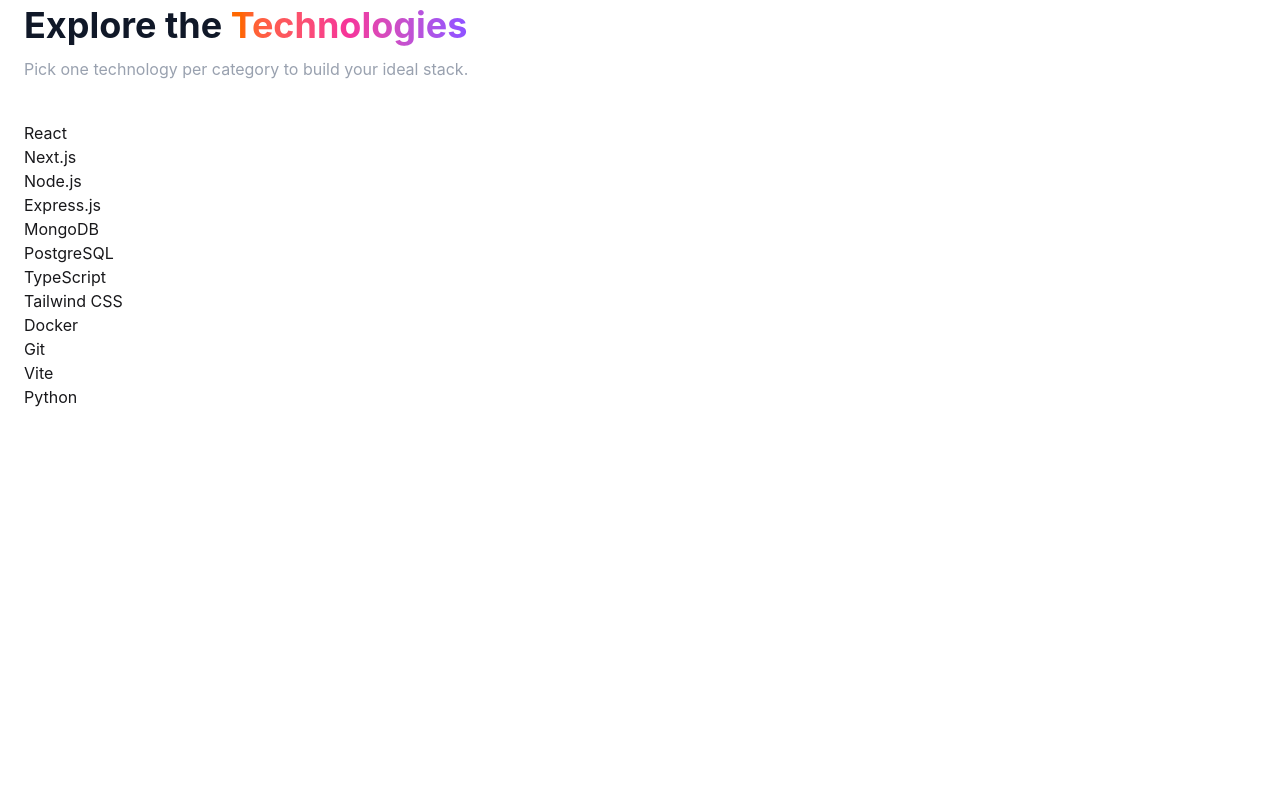
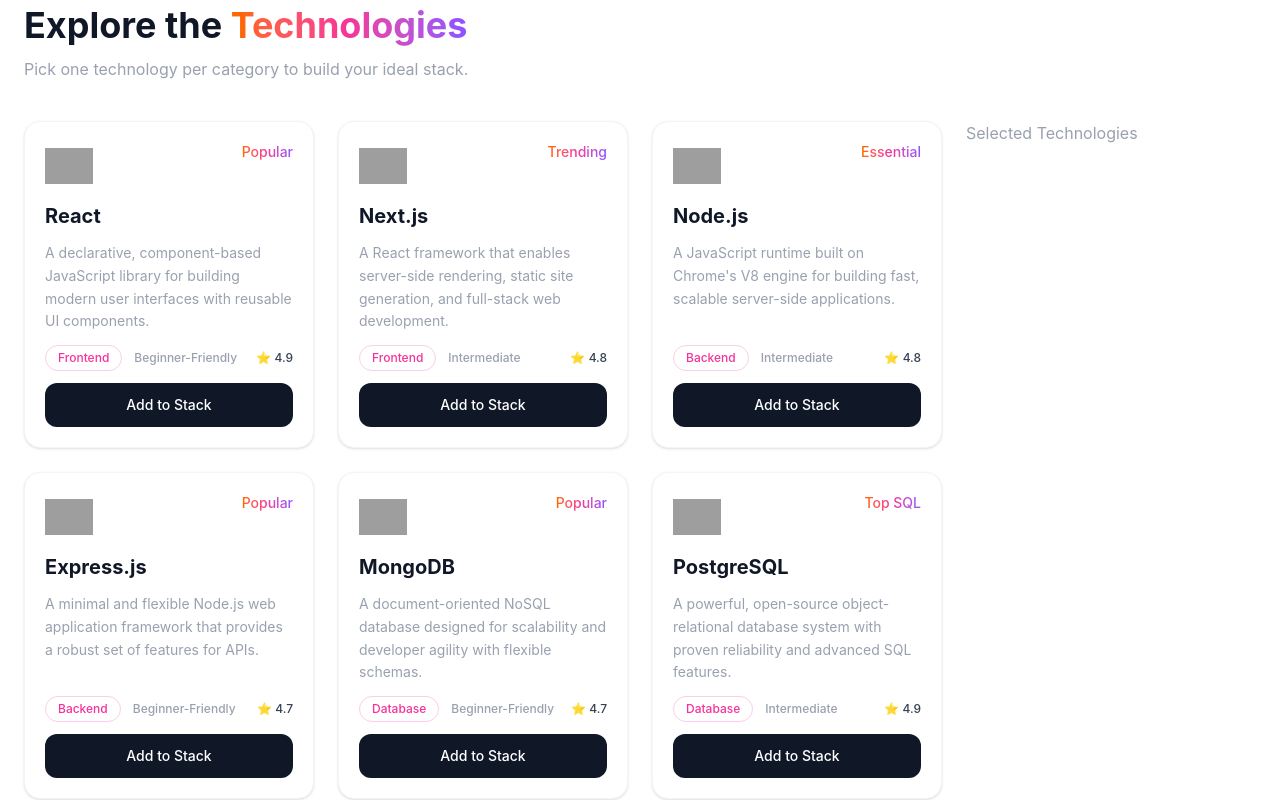
Before and after one commit to ImtiajulNihan0699/My-First-Assignment-05-react-App, a React (Vite) app: page / in a window 1280 px wide. Shown: the part 780-1580 px from the top of the page. Before the commit the page ends 1253 px from the top, so only its background shows below. Built offline with nearby package versions, Linux system fonts and the light colour scheme; grey boxes are pictures that could not be loaded.

Commit message:
Card Add

```diff
--- a/src/App.tsx
+++ b/src/App.tsx
@@ -17,7 +17,7 @@
       <Navbar />
       <Banner />
       <div className="flex justify-center py-2">
-        <div className="w-24 h-1 rounded-full bg-gradient-to-r from-orange-500 via-pink-500 to-violet-500"></div>
+        <div className="w-24 h-1 rounded-full bg-linear-to-r from-orange-500 via-pink-500 to-violet-500"></div>
       </div>
       <Suspense fallback={<div className="text-center py-10">Loading...</div>}>
         <Technologies technologiesPromise={technologiesPromise} />
--- a/src/Components/Technologies.tsx
+++ b/src/Components/Technologies.tsx
@@ -1,22 +1,13 @@
-import { use } from "react";
-
-export interface ITechnology {
-  id: string;
-  name: string;
-  category: string;
-  description: string;
-  icon: string;
-  rating: number;
-  difficulty: string;
-  badge: string;
-}
+import { use } from "react"
+import type { Itechnology } from "./Type/Technologies"
+import TechnologyCard from "./TechnologyCard"
 
 interface ItechnologiesProps {
-  technologiesPromise: Promise<ITechnology[]>;
+  technologiesPromise: Promise<Itechnology[]>
 }
 
 function Technologies({ technologiesPromise }: ItechnologiesProps) {
-  const technologies = use(technologiesPromise);
+  const technologies = use(technologiesPromise)
 
   return (
     <section className="max-w-7xl mx-auto px-6 py-16">
@@ -30,15 +21,19 @@
         Pick one technology per category to build your ideal stack.
       </p>
 
-      {/* Cards এখানে আসবে */}
-      <div>
-        {technologies.map(tech => (
-          <p key={tech.id}>{tech.name}</p>
-        ))}
+      <div className="grid grid-cols-4 gap-6">
+        <div className="col-span-3 grid grid-cols-3 gap-6">
+          {technologies.map((technology: Itechnology) => (
+            <TechnologyCard key={technology.id} technology={technology} />
+          ))}
+        </div>
+        <div className="col-span-1">
+          <p className="text-gray-400 text-base mb-10">Selected Technologies</p>
+        </div>
       </div>
 
     </section>
   )
 }
 
-export default Technologies;
+export default Technologies
--- /dev/null
+++ b/src/Components/TechnologyCard.tsx
@@ -0,0 +1,40 @@
+import type { Itechnology } from './Type/Technologies'
+
+interface IProps {
+  technology: Itechnology
+}
+
+const TechnologyCard = ({ technology }: IProps) => {
+  const { name, description, icon, category, difficulty, rating, badge } = technology
+
+  return (
+    <div className="bg-white border border-gray-100 rounded-2xl p-5 flex flex-col gap-3 shadow-sm hover:shadow-md transition-shadow">
+
+      <div className="flex items-start justify-between">
+        <img src={icon} alt={name} className="w-12 h-12 object-contain" />
+        <span className="text-sm font-medium bg-linear-to-r from-orange-500 via-pink-500 to-violet-500 bg-clip-text text-transparent">
+          {badge}
+        </span>
+      </div>
+
+      <h3 className="text-xl font-bold text-gray-900">{name}</h3>
+
+      <p className="text-gray-400 text-sm leading-relaxed flex-1">{description}</p>
+
+      <div className="flex items-center gap-3 text-xs font-medium">
+        <span className="text-pink-500 border border-pink-200 rounded-full px-3 py-1">{category}</span>
+        <span className="text-gray-400">{difficulty}</span>
+        <span className="ml-auto flex items-center gap-1 text-gray-700">
+          ⭐ {rating}
+        </span>
+      </div>
+
+      <button className="w-full py-3 rounded-xl bg-gray-900 hover:bg-gray-700 transition-colors text-white text-sm font-medium">
+        Add to Stack
+      </button>
+
+    </div>
+  )
+}
+
+export default TechnologyCard
```
